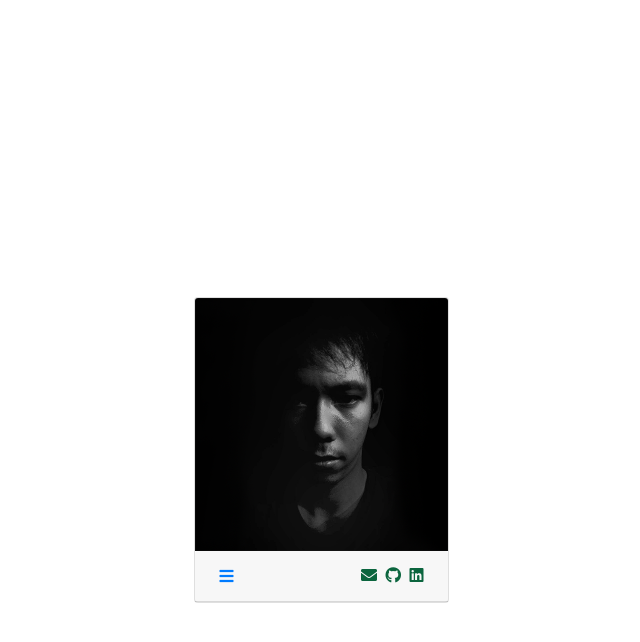
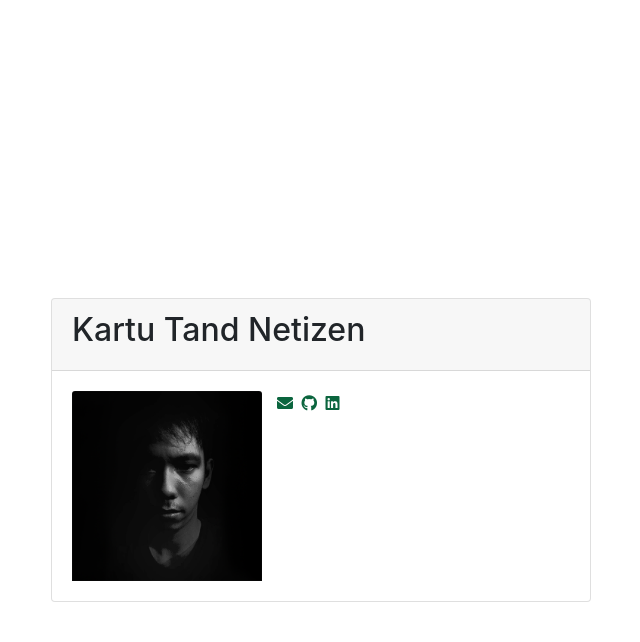
Before and after one commit to samsir/rumah, a Jekyll site: the page built from index.md, in a window 1280 px wide. Shown: the top 642 px of the page, without its empty margins (319-959 px from the left). Built offline with Jekyll 4.4.1, drawn with Linux system fonts in a browser that asks for light colours.

Commit message:
Update card.html

```diff
--- a/_includes/card.html
+++ b/_includes/card.html
@@ -1,11 +1,13 @@
-<article class="col-lg-3 col-sm-5 col-md-4 mx-auto" role="menu">
-         <div class="card card-block">
+<article class="col-lg-6 col-sm-5 col-md-4 mx-auto" role="menu">
+         <div class="card">
+                  <div class="card-header">
+                           <h2>Kartu Tand Netizen</h2>
+                  </div>
+                  <div class="card-body">
+                           <div class="row">
+                                    <div class="col-md-5">
              <a href="{{ site.url }}"><img class="card-img-top disable-user-select" alt="avatar" src="{{ site.baseurl }}/assets/images/ava.png" alt="{{ site.url }}"></a>
-<div class="accordion" id="accordionNav">
-    <div class="card-header clearfix" id="headingNav">
-        <button class="btn btn-link float-left p-0 ml-1" aria-label="navMenu" type="button" data-toggle="collapse" data-target="#collapseNav" aria-expanded="true" aria-controls="collapseNav">
-        <i class="fas fa-bars"></i>
-        </button>
+                                    </div>
         <!-- Social links -->
         <div class="float-right">
             {%- for link in site.socials-links -%}
@@ -28,7 +30,6 @@
             </a>
             {%- endfor -%}
         </div>
-    </div>
 
     <div id="collapseNav" class="collapse" aria-labelledby="headingNav" data-parent="#accordionNav">
         <nav class="list-group list-group-flush">
@@ -50,6 +51,7 @@
         </nav>
     </div>
 </div>
-    </div>
+</div>
+</div>
 </article>
 <!-- /.card -->
```
